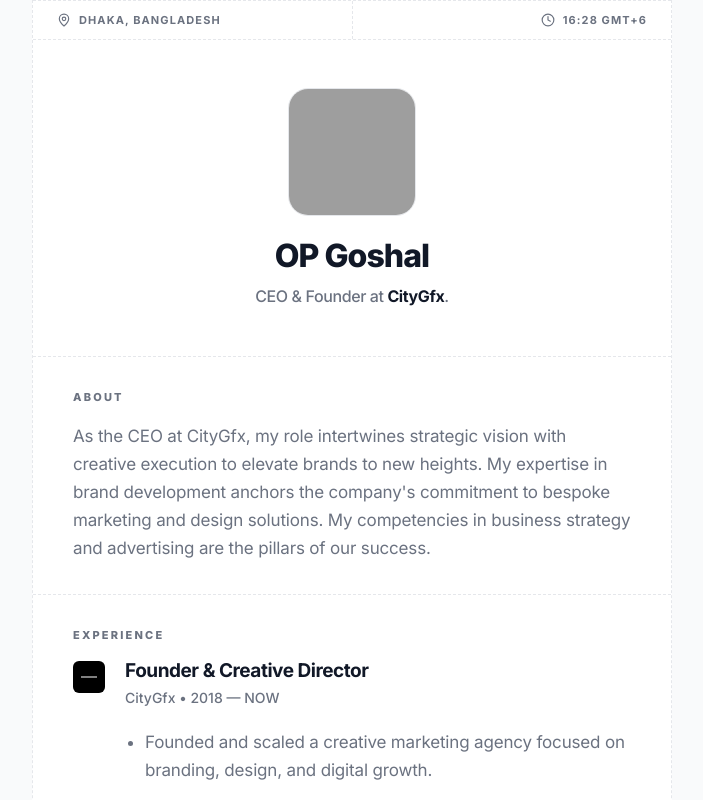
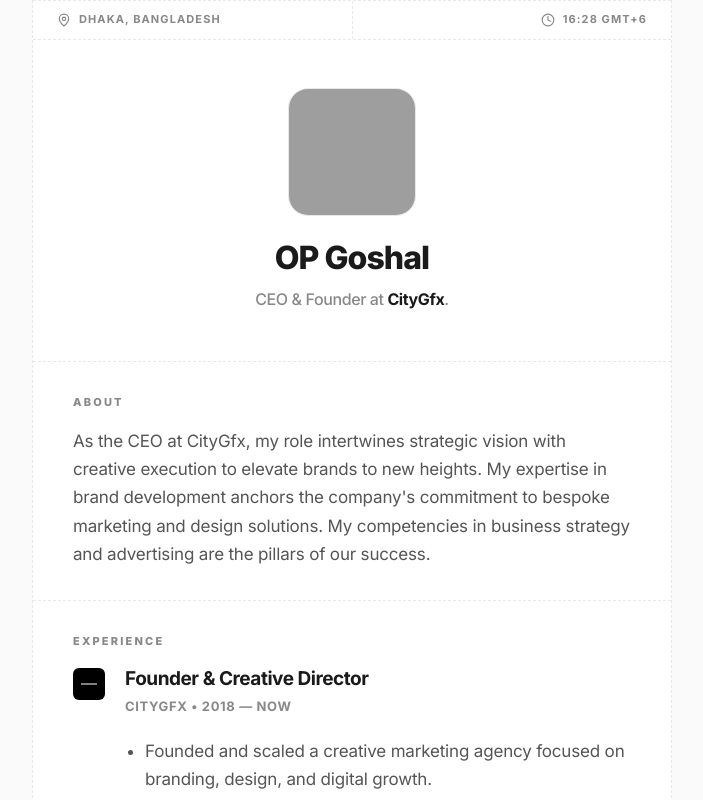
Before and after one commit to ontugoshal/op-goshal-portfolio, a React (Vite) app: page / in a window 1280 px wide. Shown: the top 800 px of the page, without its empty margins (288-991 px from the left). Built offline with nearby package versions, Linux system fonts and the light colour scheme; grey boxes are pictures that could not be loaded.

Commit message:
Update index.css with Reveal animation and premium tokens

```diff
--- a/src/index.css
+++ b/src/index.css
@@ -1,17 +1,29 @@
+@import url('https://fonts.googleapis.com/css2?family=Inter:wght@400;500;600;700;800;900&display=swap');
 @import "tailwindcss";
 
 @theme {
-  --color-border-subtle: #e5e7eb;
-  --color-bg-primary: #f9fafb;
-  --color-text-primary: #111827;
-  --color-text-muted: #6b7280;
+  --color-bg-primary: #FAFAFA;
+  --color-bg-card: #FFFFFF;
+  --color-text-primary: #1A1A1A;
+  --color-text-secondary: #555555;
+  --color-text-muted: #888888;
+  --color-accent-green: #00D084;
+  --color-accent-purple: #8B7FFF;
+  --color-border-subtle: #E8E8E8;
 
-  --font-inter: "Inter", sans-serif;
+  --font-inter: "Inter", system-ui, sans-serif;
 }
 
 @layer base {
   body {
-    @apply font-inter bg-bg-primary text-text-primary antialiased selection:bg-black selection:text-white;
+    @apply bg-bg-primary text-text-secondary font-inter antialiased;
+    font-feature-settings: "cv02", "cv05", "cv11", "ss01";
+    letter-spacing: -0.011em;
+    line-height: 1.6;
+  }
+
+  h1, h2, h3, h4, h5, h6 {
+    @apply text-text-primary tracking-tight;
   }
 }
 
@@ -21,19 +33,43 @@
   }
 
   .entry-title {
-    @apply text-[19px] font-bold text-text-primary tracking-tight leading-tight;
+    @apply text-[19px] font-bold text-text-primary tracking-tight leading-snug;
   }
 
   .entry-meta {
-    @apply text-[14px] text-text-muted font-medium;
+    @apply text-[13px] font-bold text-text-muted tracking-wider uppercase;
   }
 
   .body-text {
-    @apply text-[17px] leading-[1.65] text-text-muted font-normal tracking-[-0.01em];
+    @apply text-[17px] leading-[1.65] text-text-secondary;
+  }
+
+  /* Scroll Reveal Animation */
+  @keyframes reveal-blur {
+    from {
+      filter: blur(12px);
+      opacity: 0;
+      transform: translateY(20px) scale(0.98);
+    }
+    to {
+      filter: blur(0);
+      opacity: 1;
+      transform: translateY(0) scale(1);
+    }
+  }
+
+  .reveal-text {
+    animation: reveal-blur linear both;
+    animation-timeline: view();
+    animation-range: entry 10% cover 30%;
+  }
+
+  /* Fallback for browsers that don't support animation-timeline */
+  @supports not (animation-timeline: view()) {
+    .reveal-text {
+      opacity: 1;
+      filter: blur(0);
+      animation: none;
+    }
   }
 }
-
-/* Custom dashed border style for better visibility */
-.border-dashed {
-  border-style: dashed;
-}
```
